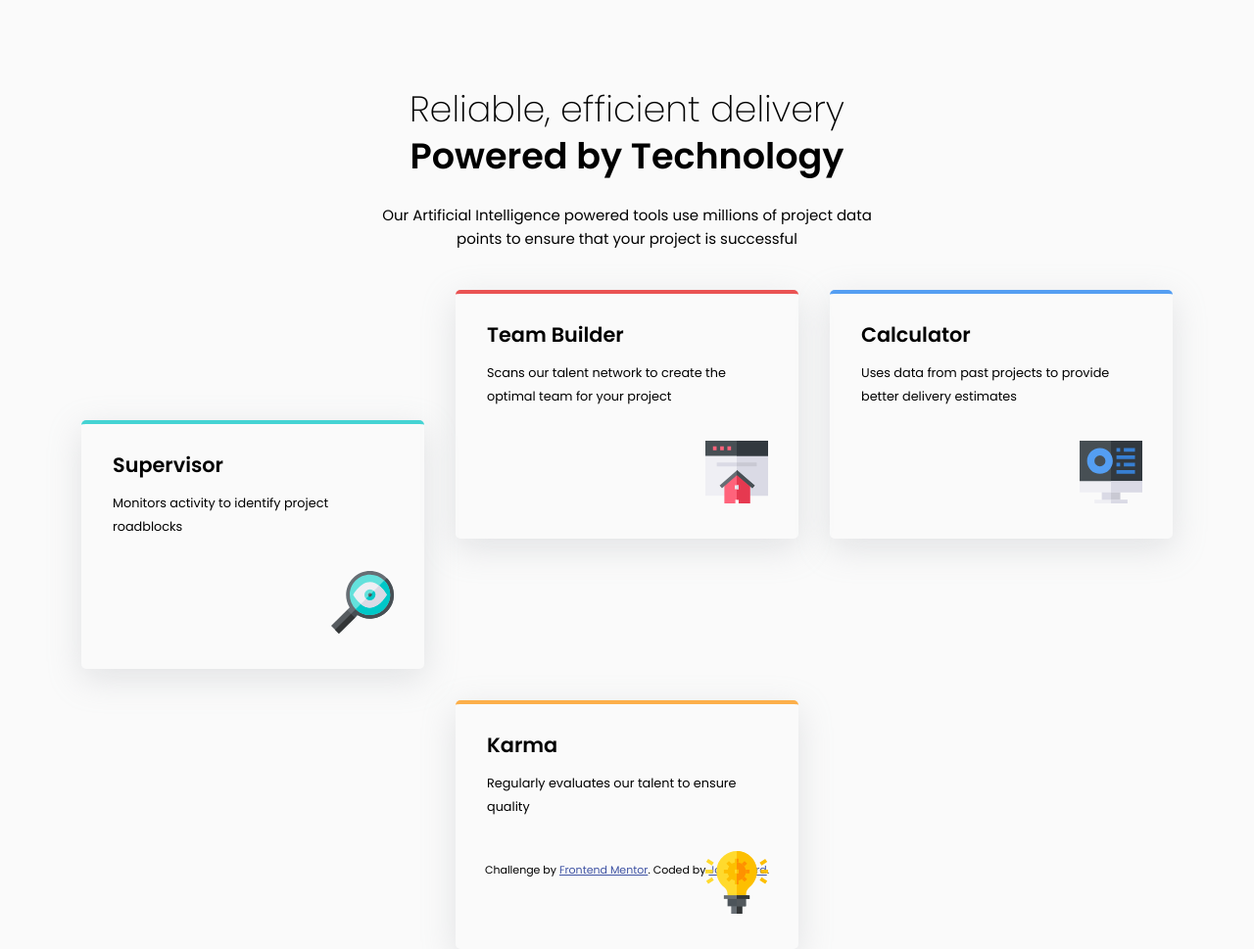
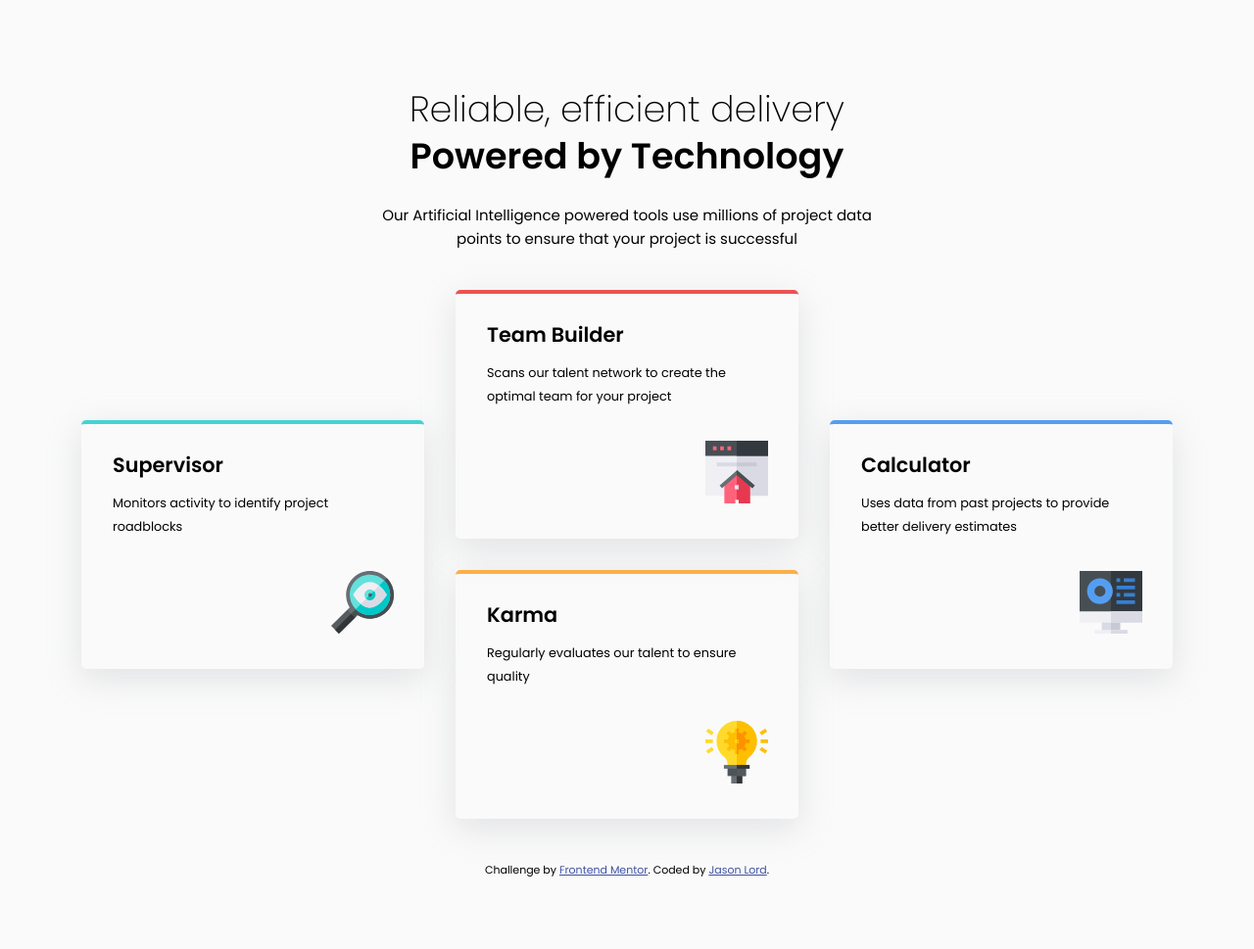
Before and after one commit to jasonlord/four-card-feature-section-master-jason, a PHP site: page /index.html in a window 1280 px wide. Shown: the whole page at 98% size. After the commit the page ends 895 px from the top, so only its background shows below. Run offline with PHP 8.4, Linux system fonts and the light colour scheme.

Commit message:
quick bug fix

```diff
--- a/css/style.css
+++ b/css/style.css
@@ -263,13 +263,13 @@ div.magnifier {
 div.karma {
     border-top: 4px solid var(--myOrange);
     background-image: url("/images/icon-karma.svg");
-    position: relative;
-    top: 133px;
 }
 
 div.calculator {
     border-top: 4px solid var(--myBlue);
     background-image: url("/images/icon-calculator.svg");
+    position: relative;
+    top: 133px;
 }
 
 div.teamBuilder {
```
